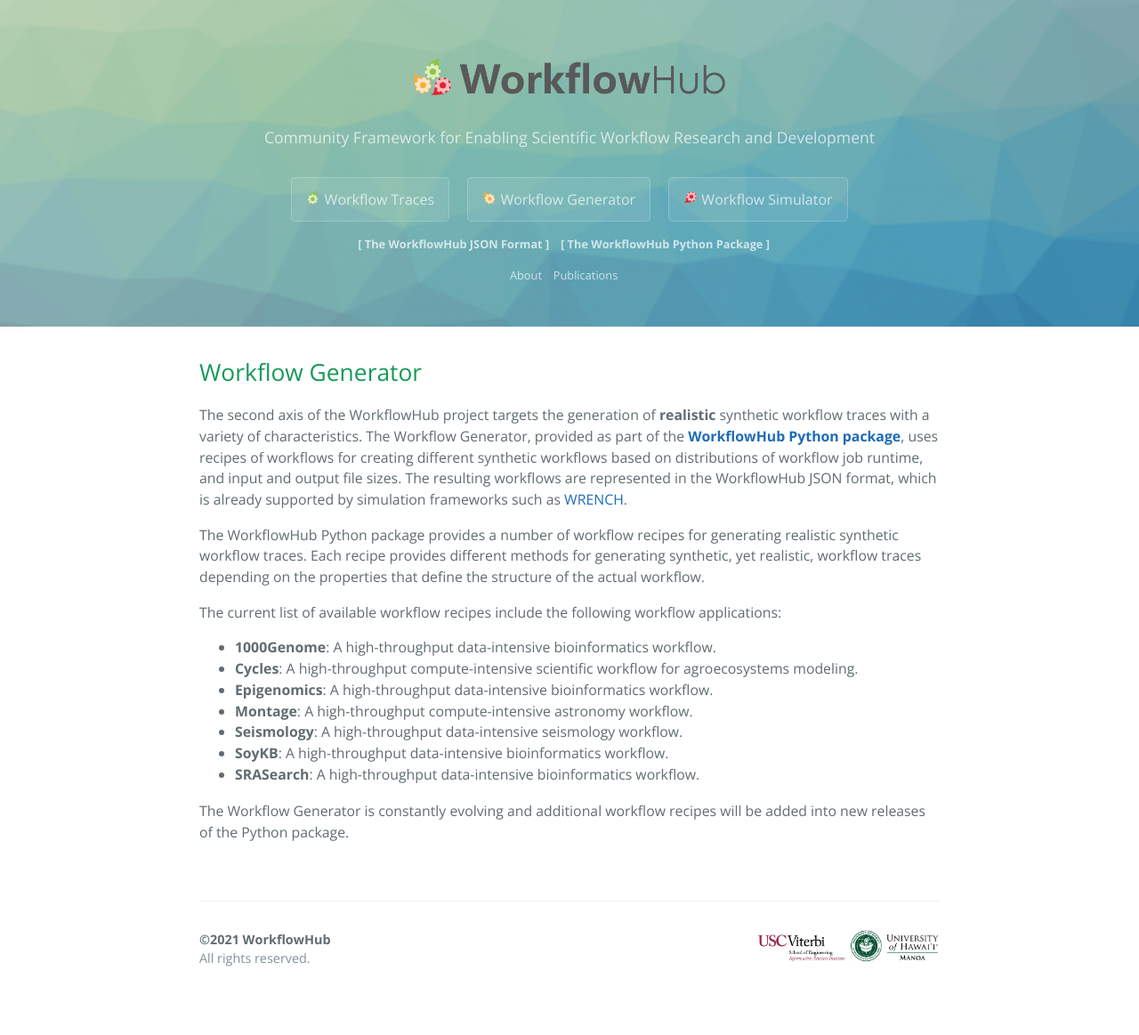
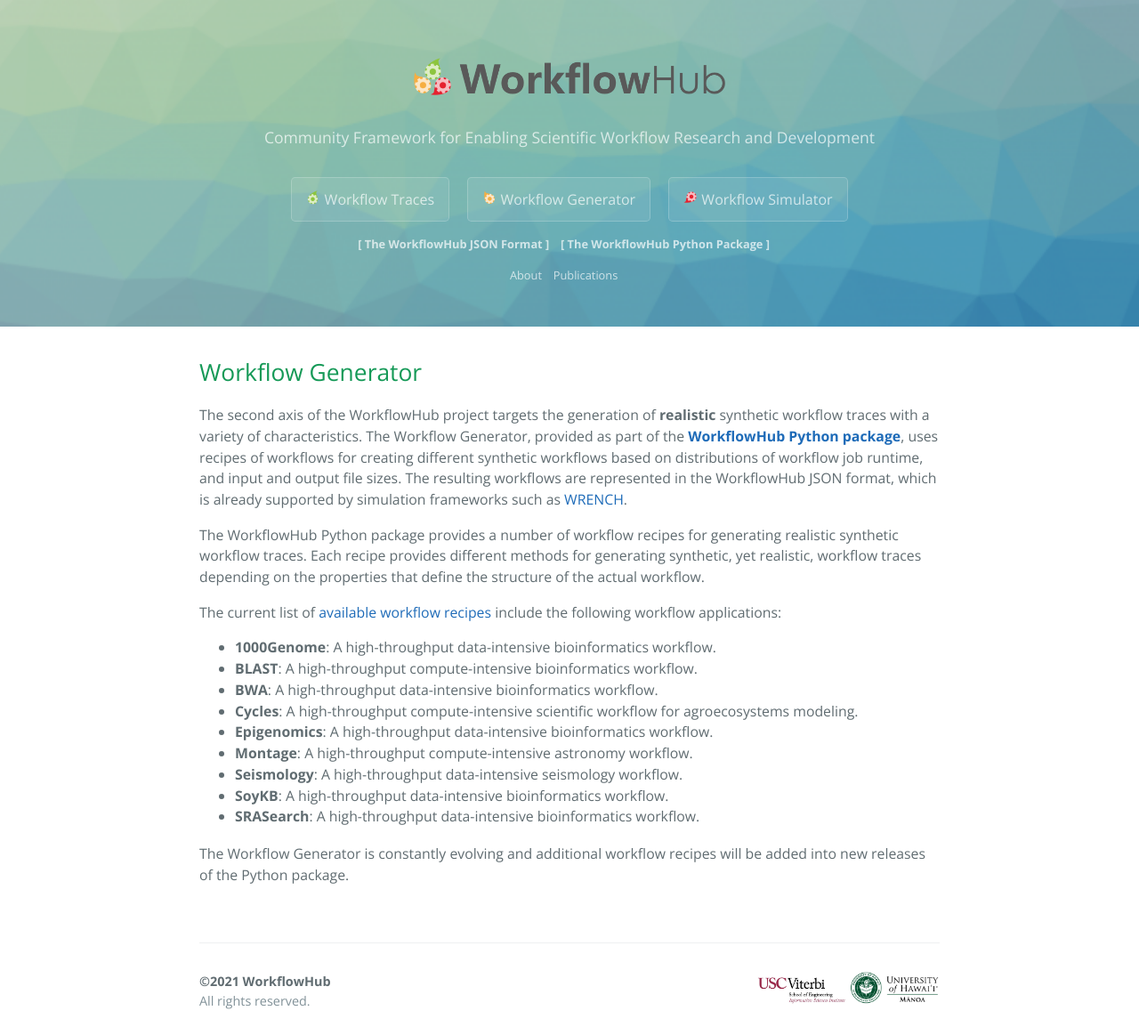
Before and after one commit to workflowhub/workflowhub.github.io, a Jekyll site: the page built from generator.md, in a window 1280 px wide. Shown: the whole page at 89% size. Built offline with Jekyll 4.4.1, drawn with Linux system fonts in a browser that asks for light colours; before the commit the page ends 1116 px from its top, so only the background shows below that.

Commit message:
Update generator.md

```diff
--- a/generator.md
+++ b/generator.md
@@ -22,11 +22,13 @@ different methods for generating synthetic, yet realistic, workflow
 traces depending on the properties that define the structure of the
 actual workflow.
 
-The current list of available workflow recipes include the following
-workflow applications:
+The current list of [available workflow recipes](https://docs.workflowhub.org/en/latest/generating_workflows.html#workflow-recipes)
+include the following workflow applications:
 
 - **1000Genome**: A high-throughput data-intensive bioinformatics
                   workflow.
+- **BLAST**: A high-throughput compute-intensive bioinformatics workflow.
+- **BWA**: A high-throughput data-intensive bioinformatics workflow.
 - **Cycles**: A high-throughput compute-intensive scientific workflow
               for agroecosystems modeling.
 - **Epigenomics**: A high-throughput data-intensive bioinformatics
```
